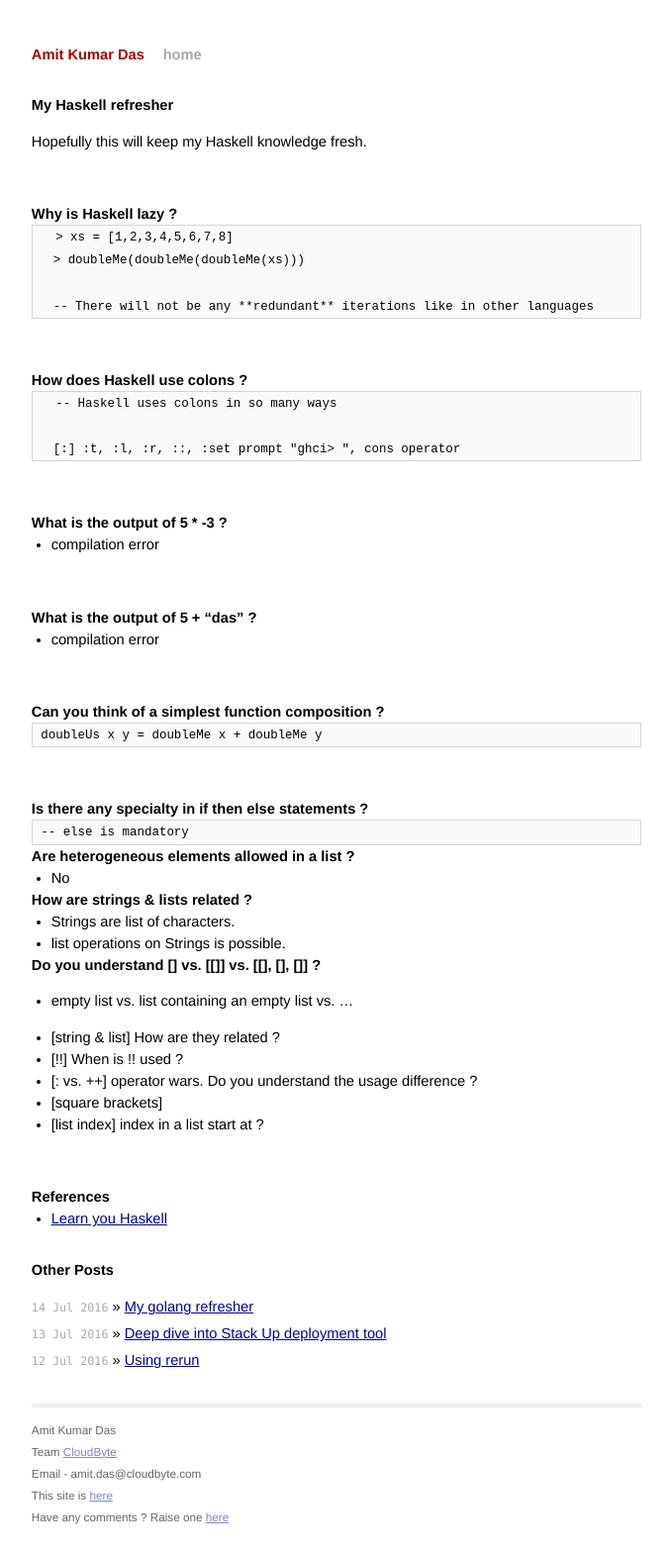
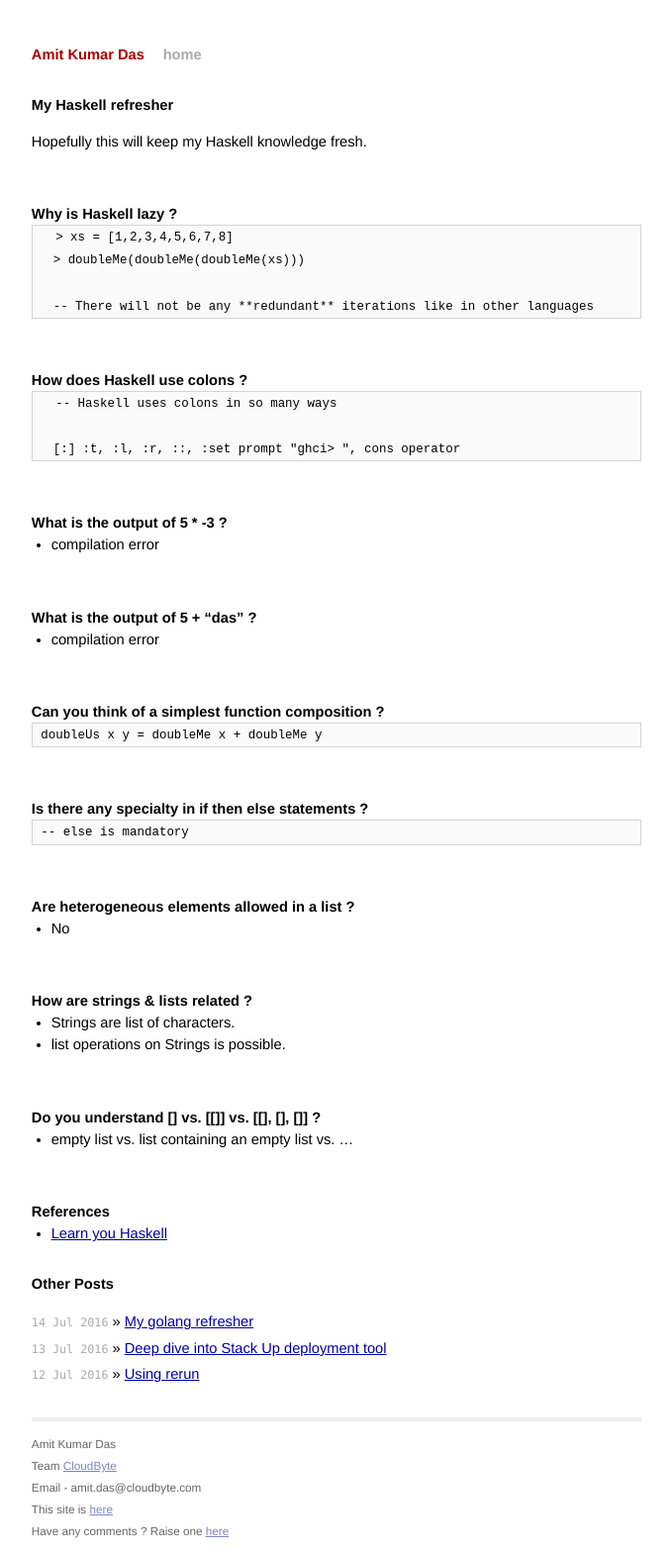
Before and after one commit to AmitKumarDas/amitkumardas.github.io, a Jekyll site: the page built from _posts/2016-07-19-my-haskell-refresher.md, in a window 1280 px wide. Shown: the whole page at 99% size, without its empty margins (300-979 px from the left). Built offline with Jekyll 4.4.1, drawn with Linux system fonts in a browser that asks for light colours.

Commit message:
Update 2016-07-19-my-haskell-refresher.md

````diff
--- a/_posts/2016-07-19-my-haskell-refresher.md
+++ b/_posts/2016-07-19-my-haskell-refresher.md
@@ -56,24 +56,24 @@ doubleUs x y = doubleMe x + doubleMe y
 -- else is mandatory
 ```
 
+<br />
+
 ## Are heterogeneous elements allowed in a list ?
 
 - No
+
+<br />
 
 ## How are strings & lists related ?
 
 - Strings are list of characters.
 - list operations on Strings is possible.
 
+<br />
+
 ## Do you understand [] vs. [[]] vs. [[], [], []] ?
 
 - empty list vs. list containing an empty list vs. ...
-
-- [string & list] How are they related ?
-- [!!] When is !! used ?
-- [: vs. ++] operator wars. Do you understand the usage difference ?
-- [square brackets]
-- [list index] index in a list start at ?
 
 <br />
 
````
